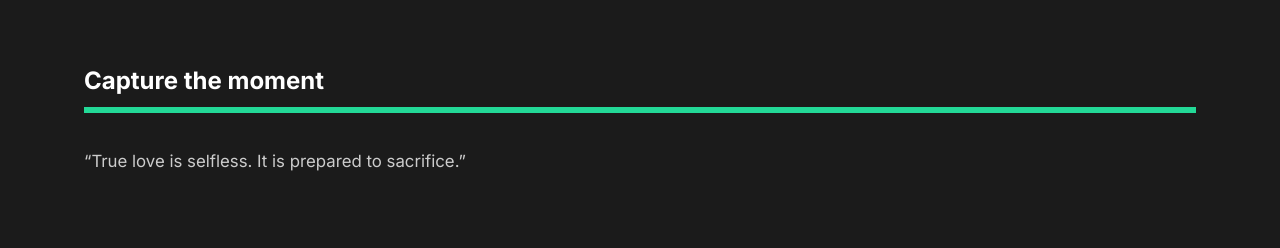
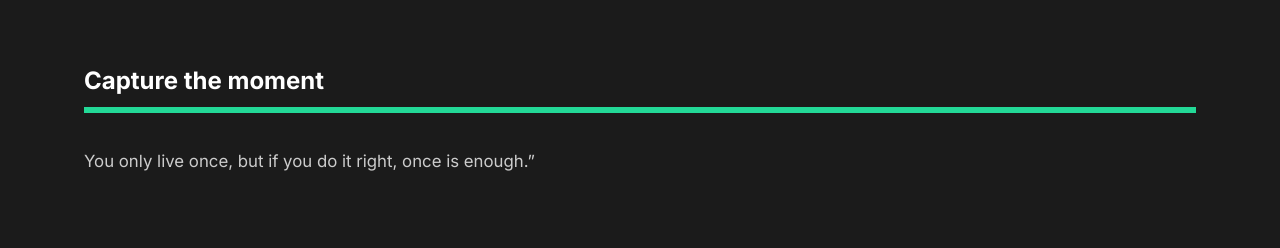
Before and after one commit to LRamirez24/captured, a React (Create React App) app: page /work/good-times in a window 1280 px wide. Shown: the part 900-1148 px from the top of the page. Built offline with nearby package versions, Linux system fonts and the light colour scheme.

Commit message:
changed info movies

```diff
--- a/src/movieState.js
+++ b/src/movieState.js
@@ -42,7 +42,7 @@ export const MovieState = () => {
         {
           title: "Capture the moment",
           description:
-            "“True love is selfless. It is prepared to sacrifice.”",
+            "You only live once, but if you do it right, once is enough.”",
         },
         {
           title: "New Experiences",
```
